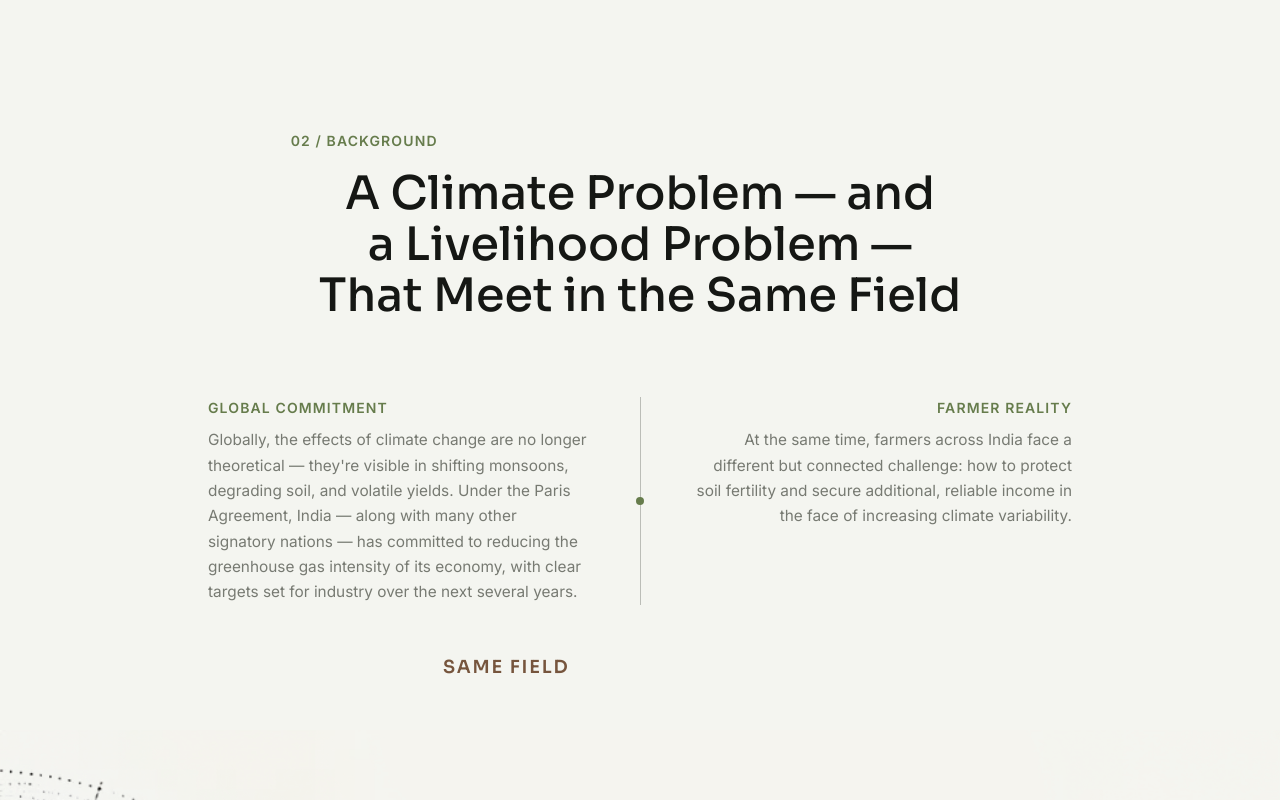
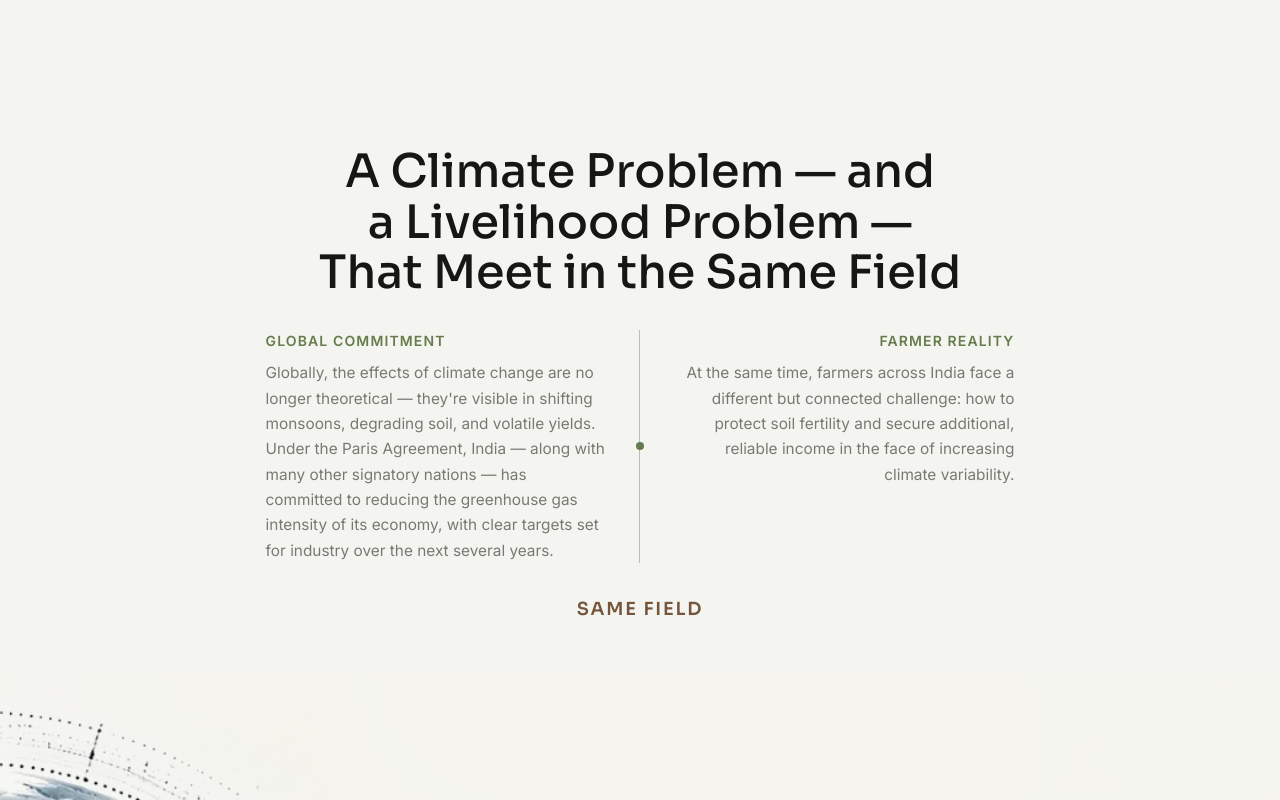
Before and after one commit to dedicateddesigner/acres-climate-tech, a Next.js app: page / in a window 1280 px wide. Shown: the part 720-1520 px from the top of the page. Built offline with nearby package versions, Linux system fonts and the light colour scheme.

Commit message:
Fixed the background section

```diff
--- a/components/Background/Background.module.scss
+++ b/components/Background/Background.module.scss
@@ -39,11 +39,11 @@
 .textGrid {
     display: grid;
     grid-template-columns: 1fr auto 1fr;
-    gap: clamp(1.5rem, 4vw, 4rem);
+    gap:2rem;
     align-items: start;
-    max-width: 75%;
+    max-width: 65%;
     margin: 0 auto;
-    margin-top: clamp(2.5rem, 6vw, 5rem);
+    margin-top: 2rem;
 }
 
 .column {
@@ -97,7 +97,8 @@
 }
 
 .sameField {
-    margin: clamp(1.5rem, 4vw, 3rem) 0 0;
+    margin: 0 auto;
+    margin-top: 2rem;
     color: var(--color-brand-soil-brown);
     font-family: var(--font-family-heading);
     font-size: clamp(0.9rem, 1.6vw, 1.125rem);
@@ -120,7 +121,7 @@
 }
 
 .conclusion {
-    margin: clamp(2.5rem, 6vw, 5rem) 0 0;
+    margin-top: 10rem;
     padding: clamp(2rem, 5vw, 4rem) 0 clamp(4rem, 9vw, 8rem);
     border-top: 1px solid var(--color-brand-soil-brown);
     color: var(--color-brand-soil-brown);
--- a/components/Background/Background.tsx
+++ b/components/Background/Background.tsx
@@ -6,7 +6,6 @@ export default function Background() {
   return (
     <section className={styles.section} aria-labelledby="background-title">
       <div className={styles.inner}>
-        <p className={styles.index}>02 / Background</p>
         <h2 id="background-title" className={styles.headline}>
           A Climate Problem — and a Livelihood Problem — That Meet in the Same Field
         </h2>
```
